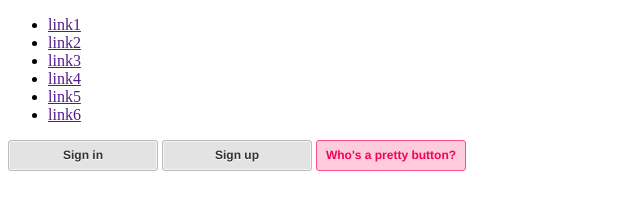
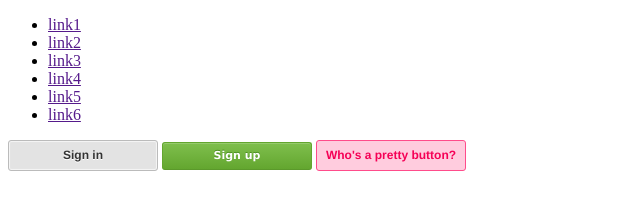
Before and after one commit to emilyspv/w6-homework, a plain HTML site: page index.html in a window 1280 px wide. Shown: the top 200 px of the page, without its empty margins (0-640 px from the left). Drawn offline with Linux system fonts and the light colour scheme.

Commit message:
Finished button styling

```diff
--- a/index.html
+++ b/index.html
@@ -23,7 +23,7 @@
 
   <div class="main">
     <button class="minimal" id="sign-in" onClick="signIn();">Sign in</button>
-    <button class="minimal" id="sign-up" onClick="signUp();">Sign up</button>
+    <button class="cupid-green" id="sign-up" onClick="signUp();">Sign up</button>
     <button class="pretty" id="pretty-button" onClick="whoPretty();">Who's a pretty button?</button>
     <p id="output-here"></p>
     <p id="more-output"></p>
--- a/stylesheets/styles.css
+++ b/stylesheets/styles.css
@@ -26,6 +26,42 @@ button.minimal {
     box-shadow: inset 0 0 1px 1px #e3e3e3;
     color: #000; }
 
+button.cupid-green {
+  background-color: #7fbf4d;
+  background-image: -webkit-gradient(linear, left top, left bottom, color-stop(0%, #7fbf4d), color-stop(100%, #63a62f));
+  background-image: -webkit-linear-gradient(top, #7fbf4d, #63a62f);
+  background-image: -moz-linear-gradient(top, #7fbf4d, #63a62f);
+  background-image: -ms-linear-gradient(top, #7fbf4d, #63a62f);
+  background-image: -o-linear-gradient(top, #7fbf4d, #63a62f);
+  background-image: linear-gradient(top, #7fbf4d, #63a62f);
+  border: 1px solid #63a62f;
+  border-bottom: 1px solid #5b992b;
+  border-radius: 3px;
+  -webkit-box-shadow: inset 0 1px 0 0 #96ca6d;
+  box-shadow: inset 0 1px 0 0 #96ca6d;
+  color: #fff;
+  font: bold 11px/1 "Lucida Grande", "Lucida Sans Unicode", "Lucida Sans", Geneva, Verdana, sans-serif;
+  padding: 7px 0 8px 0;
+  text-align: center;
+  text-shadow: 0 -1px 0 #4c9021;
+  width: 150px; }
+  button.cupid-green:hover {
+    background-color: #76b347;
+    background-image: -webkit-gradient(linear, left top, left bottom, color-stop(0%, #76b347), color-stop(100%, #5e9e2e));
+    background-image: -webkit-linear-gradient(top, #76b347, #5e9e2e);
+    background-image: -moz-linear-gradient(top, #76b347, #5e9e2e);
+    background-image: -ms-linear-gradient(top, #76b347, #5e9e2e);
+    background-image: -o-linear-gradient(top, #76b347, #5e9e2e);
+    background-image: linear-gradient(top, #76b347, #5e9e2e);
+    -webkit-box-shadow: inset 0 1px 0 0 #8dbf67;
+    box-shadow: inset 0 1px 0 0 #8dbf67;
+    cursor: pointer; }
+  button.cupid-green:active {
+    border: 1px solid #5b992b;
+    border-bottom: 1px solid #538c27;
+    -webkit-box-shadow: inset 0 0 8px 4px #548c29, 0 1px 0 0 #eeeeee;
+    box-shadow: inset 0 0 8px 4px #548c29, 0 1px 0 0 #eeeeee; }
+
 /* My extra credit button! */
 
 button.pretty { background: hsla(339, 100%, 80%, 0.5);
```
